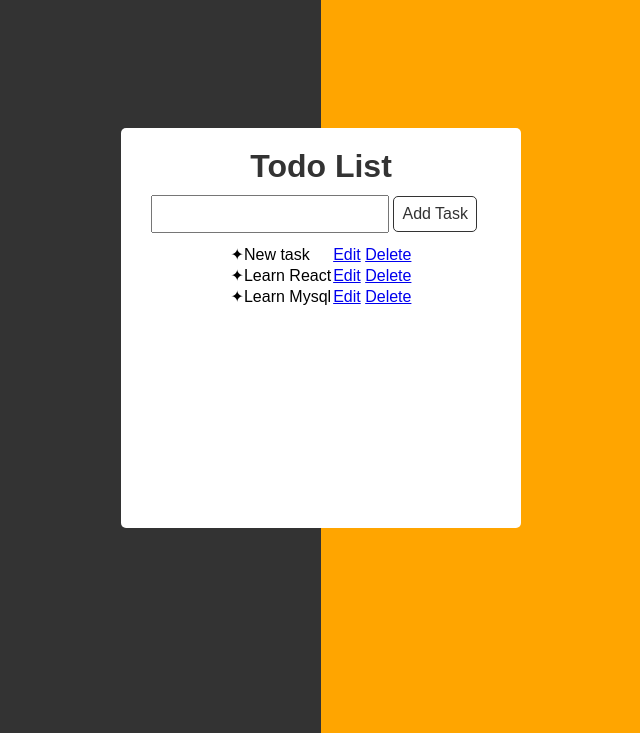
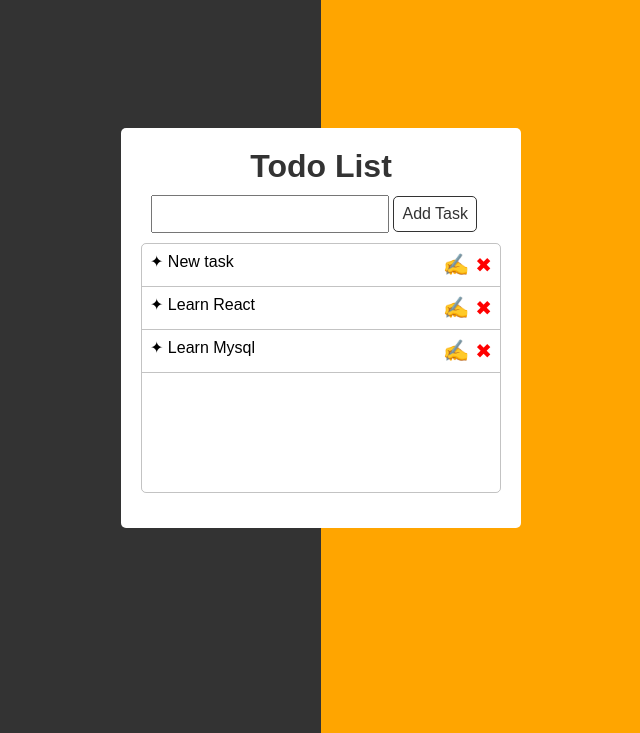
Before and after one commit to jenish-codes/todo-app-using-django-function-based-view, a Django app: page / in a window 1280 px wide. Shown: the top 733 px of the page, without its empty margins (319-959 px from the left). Run offline with Django 4.2, Linux system fonts and the light colour scheme; data comes from the database, SQL or seed files in the repository; both versions use the stored data as it was after the commit.

Commit message:
Some css styling added

```diff
--- a/todo_app/templates/todo_app/index.html
+++ b/todo_app/templates/todo_app/index.html
@@ -66,12 +66,43 @@
             color: #fff;
         }
 
+
+
         .tasklist {
             display: flex;
-            justify-content: center;
+            position: relative;
             align-items: center;
-            font-size: 12pt;
+            flex-direction: column;
+            border: 1px solid rgba(51, 51, 51, 0.295);
+            border-radius: 5px;
+            /* margin-bottom: 8px; */
+            min-height: 250px;
         }
+
+        .content-left {
+            width: 100%;
+            float: left;
+            border-bottom: 1px solid rgba(51, 51, 51, 0.295);
+            padding: 8px;
+        }
+
+        .content-right {
+            float: right;
+
+        }
+
+        .edit {
+            color: #333;
+            font-size: 16pt;
+            text-decoration: none;
+        }
+
+        .delete {
+            color: red;
+            font-size: 15pt;
+            text-decoration: none;
+        }
+
 
     </style>
 </head>
@@ -88,24 +119,21 @@
                     <input type="submit" class="button" value="Add Task">
                 </form>
             </div>
+
             <div class="tasklist">
-                <table>
-                    {% for t in tasks %}
-                    <div class="task-list">
-                        <tr class="task-row">
-                            <td>&#10022;{{ t.task }}</td>
-                            <td>
-                                <a href="{% url 'update' t.id %}">Edit</a>
-                                <a href="{% url 'delete' t.id %}">Delete</a>
-                            </td>
-                        </tr>
-                    </div>
-                        {% empty %}
-                    <h2>No task found! Create a task.</h2>
-                        {% endfor %}
-                </table>
+                {% for t in tasks %}
+                <div class="content-left">
+                    &#10022; {{ t.task }}
 
+                    <span class="content-right">
+                        <a class="edit" href="{% url 'update' t.id %}">&#9997; </a>
+                        <a class="delete" href="{% url 'delete' t.id %}"> &#10006;</a>
+                    </span>
+                </div>
 
+                    {% empty %}
+                <h2>No task found! Create a task.</h2>
+                    {% endfor %}
             </div>
         </div>
     </div>
```
Also changed, not shown: db.sqlite3, readme-src/index.png.
